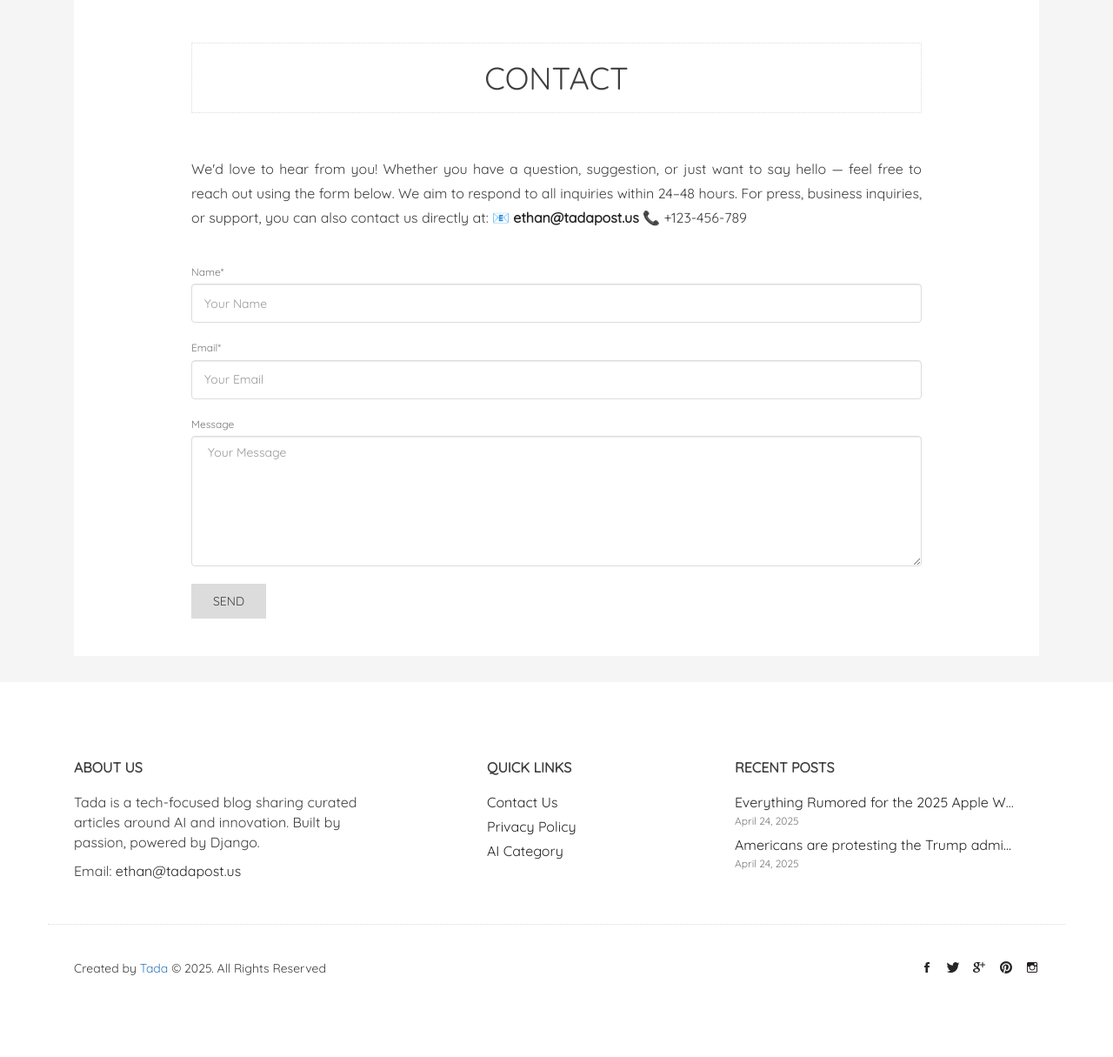
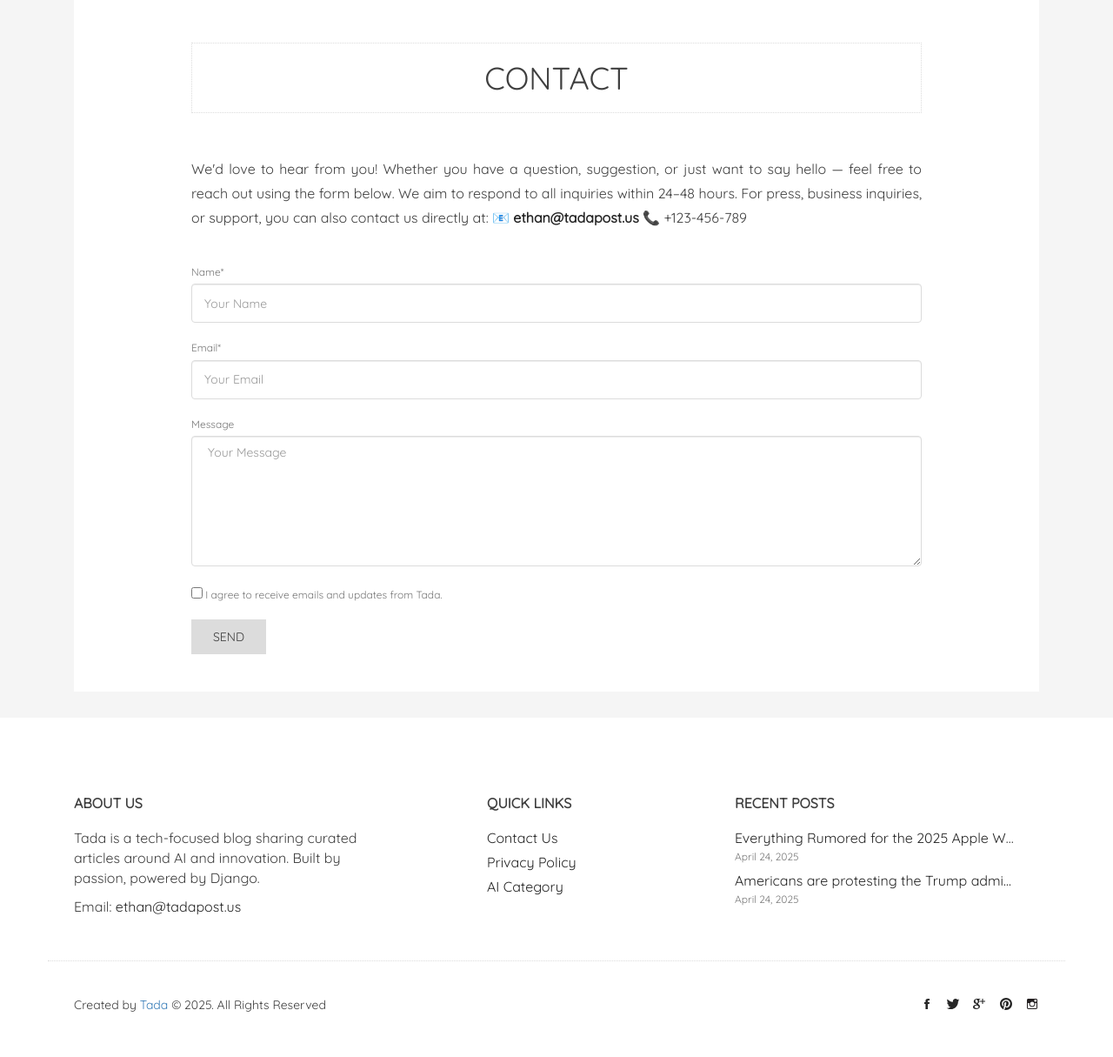
Before and after one commit to Linda-clifford/Tada, a Django app: page /contact-us/ in a window 1280 px wide. Shown: the part 171-1386 px from the top of the page at 87% size. Before the commit the page ends 1292 px from the top, so only its background shows below. Run offline with Django 5.2, Linux system fonts and the light colour scheme; data comes from the database, SQL or seed files in the repository; parts of the project's set-up code (start-up, migrations or seed data) failed here and were passed over; some libraries are stand-ins or nearby versions.

Commit message:
Updated to add a consent button contact.html

```diff
--- a/blog/templates/blog/contact.html
+++ b/blog/templates/blog/contact.html
@@ -44,6 +44,12 @@
             <p class="single-post__contact-message">
               <label for="contact-message">Message</label>
               {{ form.message }} </p>
+            <p class="single-post__contact-consent">
+              <label>
+                <input type="checkbox" name="consent" required>
+                I agree to receive emails and updates from Tada.
+              </label>
+            </p>
             <p class="single-post__contact-submit">
               <input id="contact-submit" type="submit" name="contact-submit" size="30" value="Send">
             </p>
```
